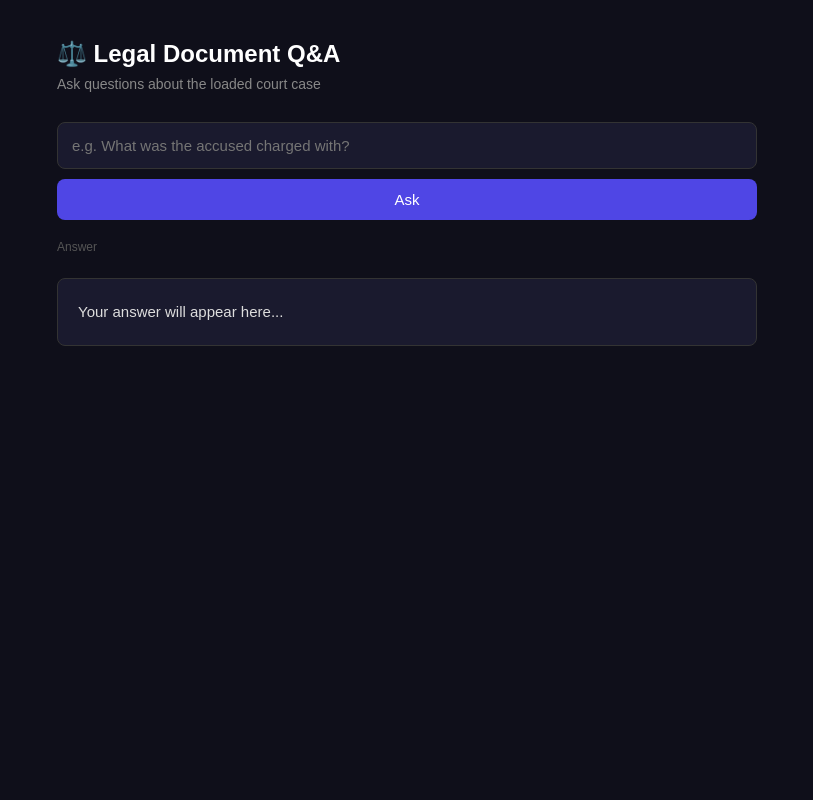
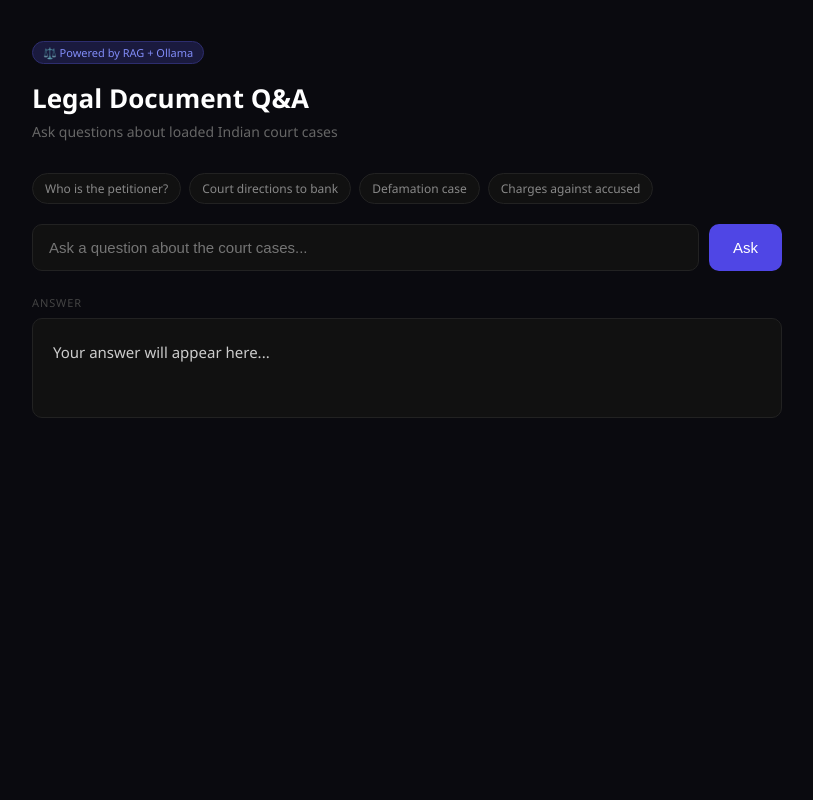
Before and after one commit to prathamdevadiga-boop/legal-qa, a Flask app: page / in a window 1280 px wide. Shown: the whole page, without its empty margins (233-1046 px from the left). Run offline with Flask 3, Linux system fonts and the light colour scheme; parts of the project's set-up code (start-up, migrations or seed data) failed here and were passed over.

Commit message:
improve web UI with suggestion chips and dark theme

```diff
--- a/templates/index.html
+++ b/templates/index.html
@@ -4,31 +4,52 @@
   <title>Legal Q&A</title>
   <style>
     * { box-sizing: border-box; margin: 0; padding: 0; }
-    body { font-family: sans-serif; background: #0f0f1a; color: #eee; display: flex; flex-direction: column; align-items: center; padding: 40px 20px; min-height: 100vh; }
-    h1 { font-size: 24px; margin-bottom: 8px; color: #fff; }
-    p { color: #888; margin-bottom: 30px; font-size: 14px; }
-    .box { width: 100%; max-width: 700px; }
-    input { width: 100%; padding: 14px; font-size: 15px; border-radius: 8px; border: 1px solid #333; background: #1a1a2e; color: #fff; margin-bottom: 10px; }
-    button { width: 100%; padding: 12px; background: #4f46e5; color: white; border: none; border-radius: 8px; font-size: 15px; cursor: pointer; }
+    body { font-family: 'Segoe UI', sans-serif; background: #0a0a0f; color: #eee; min-height: 100vh; display: flex; flex-direction: column; align-items: center; padding: 40px 20px; }
+    .container { width: 100%; max-width: 750px; }
+    .header { margin-bottom: 32px; }
+    .header h1 { font-size: 26px; font-weight: 600; color: #fff; margin-bottom: 6px; }
+    .header p { color: #666; font-size: 14px; }
+    .badge { display: inline-block; font-size: 11px; padding: 3px 10px; border-radius: 20px; background: #1a1a3e; color: #818cf8; border: 1px solid #2d2d6e; margin-bottom: 16px; }
+    .input-row { display: flex; gap: 10px; margin-bottom: 24px; }
+    input { flex: 1; padding: 14px 16px; font-size: 15px; border-radius: 10px; border: 1px solid #222; background: #111; color: #fff; outline: none; }
+    input:focus { border-color: #4f46e5; }
+    button { padding: 14px 24px; background: #4f46e5; color: white; border: none; border-radius: 10px; font-size: 15px; cursor: pointer; white-space: nowrap; }
     button:hover { background: #4338ca; }
-    #answer { margin-top: 24px; padding: 20px; background: #1a1a2e; border-radius: 8px; border: 1px solid #333; font-size: 15px; line-height: 1.7; min-height: 60px; color: #ddd; }
-    .label { font-size: 12px; color: #555; margin-bottom: 6px; }
+    .answer-box { background: #111; border: 1px solid #222; border-radius: 10px; padding: 20px; min-height: 100px; font-size: 15px; line-height: 1.8; color: #ccc; }
+    .answer-label { font-size: 11px; color: #444; text-transform: uppercase; letter-spacing: 0.08em; margin-bottom: 8px; }
+    .thinking { color: #4f46e5; font-style: italic; }
+    .suggestions { display: flex; flex-wrap: wrap; gap: 8px; margin-bottom: 20px; }
+    .suggestion { font-size: 12px; padding: 6px 12px; border-radius: 20px; border: 1px solid #222; color: #888; cursor: pointer; background: #111; }
+    .suggestion:hover { border-color: #4f46e5; color: #818cf8; }
   </style>
 </head>
 <body>
-  <div class="box">
-    <h1>⚖️ Legal Document Q&A</h1>
-    <p>Ask questions about the loaded court case</p>
-    <input type="text" id="question" placeholder="e.g. What was the accused charged with?"/>
-    <button onclick="ask()">Ask</button>
-    <div class="label" style="margin-top:20px">Answer</div>
-    <div id="answer">Your answer will appear here...</div>
+  <div class="container">
+    <div class="header">
+      <span class="badge">⚖️ Powered by RAG + Ollama</span>
+      <h1>Legal Document Q&A</h1>
+      <p>Ask questions about loaded Indian court cases</p>
+    </div>
+    <div class="suggestions">
+      <span class="suggestion" onclick="ask('Who is the petitioner in the Kerala High Court case?')">Who is the petitioner?</span>
+      <span class="suggestion" onclick="ask('What did the court direct the bank to do?')">Court directions to bank</span>
+      <span class="suggestion" onclick="ask('What was the defamation case about?')">Defamation case</span>
+      <span class="suggestion" onclick="ask('What is the accused charged with?')">Charges against accused</span>
+    </div>
+    <div class="input-row">
+      <input type="text" id="question" placeholder="Ask a question about the court cases..."/>
+      <button onclick="ask()">Ask</button>
+    </div>
+    <div class="answer-label">Answer</div>
+    <div class="answer-box" id="answer">Your answer will appear here...</div>
   </div>
   <script>
-    async function ask() {
-      const q = document.getElementById("question").value;
+    async function ask(prefill) {
+      const input = document.getElementById("question");
+      if (prefill) input.value = prefill;
+      const q = input.value;
       if (!q) return;
-      document.getElementById("answer").innerText = "Thinking...";
+      document.getElementById("answer").innerHTML = '<span class="thinking">Thinking...</span>';
       const res = await fetch("/ask", {
         method: "POST",
         headers: {"Content-Type": "application/json"},
```
